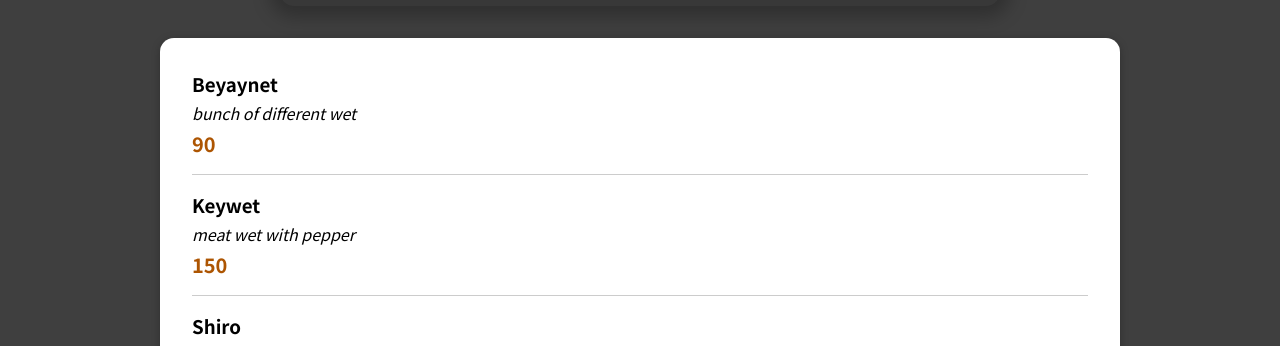
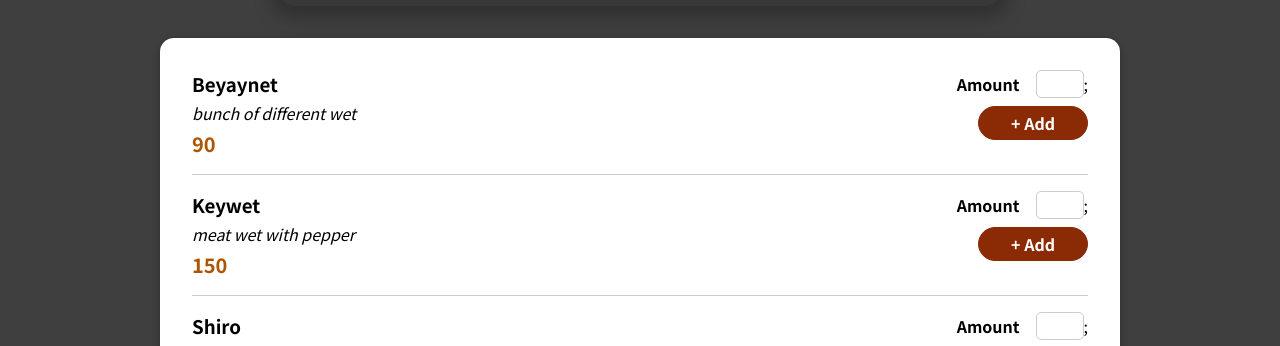
Before and after one commit to AnanSer/Food_Order_App, a React (Create React App) app: page / in a window 1280 px wide. Shown: the part 451-797 px from the top of the page. Built offline with nearby package versions, Linux system fonts and the light colour scheme.

Commit message:
added MealItem, mealItemForm with style

```diff
--- a/src/Components/Meals/AvailableMeals.js
+++ b/src/Components/Meals/AvailableMeals.js
@@ -1,5 +1,4 @@
 import Card from "../UI/Card";
-
 import MealItem from "./MealItem/MealItem";
 
 import classes from "./AvailableMeals.module.css";
@@ -33,12 +32,14 @@
 
 const AvailableMeals = () => {
   const Meals = DUMMY_MEALS.map((meal) => (
+    <div>
       <MealItem
         key={meal.id}
         name={meal.name}
         description={meal.description}
         price={meal.price}
       />
+    </div>
   ));
 
   return (
--- a/src/Components/Meals/MealItem/MealItem.js
+++ b/src/Components/Meals/MealItem/MealItem.js
@@ -1,3 +1,5 @@
+import MealItemForm from "./MealItemForm";
+
 import classes from "./MealItem.module.css";
 
 const MealItem = (props) => {
@@ -9,6 +11,10 @@
         <div className={classes.description}>{props.description}</div>
         <div className={classes.price}>{props.price}</div>
       </div>
+
+      <div>
+        <MealItemForm />
+      </div>
     </li>
   );
 };
--- /dev/null
+++ b/src/Components/Meals/MealItem/MealItemForm.js
@@ -0,0 +1,23 @@
+import Input from "../../UI/Input";
+
+import classes from "./MealItemForm.module.css";
+
+const MealItemForm = () => {
+  return (
+    <form className={classes.form}>
+      <Input
+        label="Amount"
+        input={{
+          id: "Amount",
+          type: Number,
+          min: 1,
+          max: 5,
+        }}
+      />
+
+      <button>+ Add</button>
+    </form>
+  );
+};
+
+export default MealItemForm;
--- /dev/null
+++ b/src/Components/Meals/MealItem/MealItemForm.module.css
@@ -0,0 +1,20 @@
+.form {
+  text-align: right;
+}
+
+.form button {
+  font: inherit;
+  cursor: pointer;
+  background-color: #8a2b06;
+  border: 1px solid #8a2b06;
+  color: white;
+  padding: 0.25rem 2rem;
+  border-radius: 20px;
+  font-weight: bold;
+}
+
+.form button:hover,
+.form button:active {
+  background-color: #641e03;
+  border-color: #641e03;
+}
--- /dev/null
+++ b/src/Components/UI/Input.js
@@ -0,0 +1,12 @@
+import classes from "./Input.module.css";
+
+const Input = (props) => {
+  return (
+    <div className={classes.input}>
+      <label htmlFor={props.input.id}>{props.label}</label>
+      <input {...props.input} />;
+    </div>
+  );
+};
+
+export default Input;
--- /dev/null
+++ b/src/Components/UI/Input.module.css
@@ -0,0 +1,18 @@
+.input {
+  display: flex;
+  align-items: center;
+  margin-bottom: 0.5rem;
+}
+
+.input label {
+  font-weight: bold;
+  margin-right: 1rem;
+}
+
+.input input {
+  width: 3rem;
+  border-radius: 5px;
+  border: 1px solid #ccc;
+  font: inherit;
+  padding-left: 0.5rem;
+}
```
Lines whose indentation alone changed are shown as unchanged.
